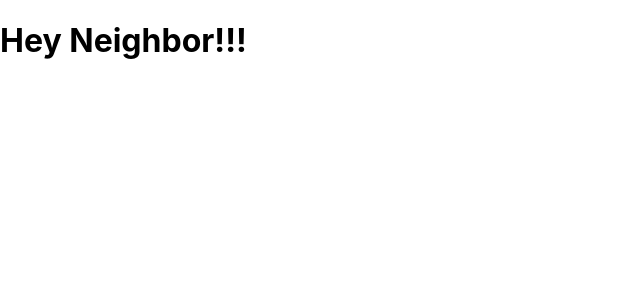
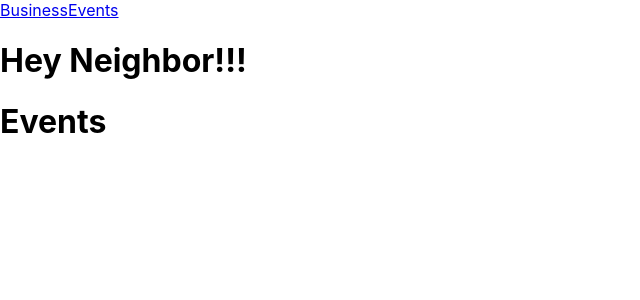
Before and after one commit to andrewliu1988/Hey-Neigbor, a React (Create React App) app in the folder client/: page /events in a window 1280 px wide. Shown: the top 300 px of the page, without its empty margins (0-640 px from the left). Built offline with nearby package versions, Linux system fonts and the light colour scheme.

Commit message:
create nav compenent and route. create event page

```diff
--- a/client/src/App.js
+++ b/client/src/App.js
@@ -1,14 +1,18 @@
 import './style/App.css'
 import { Switch, Route } from 'react-router-dom'
 import Homepage from './pages/Homepage'
+import Events from './pages/Events'
+import Nav from './components/Nav'
 
 function App() {
   return (
     <div>
+      <Nav />
       <h1>Hey Neighbor!!!</h1>
       <main>
         <Switch>
           <Route exact path="/" component={Homepage} />
+          <Route exact path="/events" component={Events} />
         </Switch>
       </main>
     </div>
--- /dev/null
+++ b/client/src/components/Nav.jsx
@@ -0,0 +1,16 @@
+import React from 'react'
+import {NavLink} from 'react-router-dom'
+
+
+const Nav =() => {
+  return (
+    <div>
+      <nav>
+        <NavLink to='/'> Business</NavLink>
+        <NavLink to='/events'>Events</NavLink>
+      </nav>
+    </div>
+  )
+}
+
+export default Nav
--- /dev/null
+++ b/client/src/pages/Events.js
@@ -0,0 +1,20 @@
+import React, { useEffect } from 'react'
+import { connect } from 'react-redux'
+
+const mapStateToProps = ({}) => {
+  return {}
+}
+
+const mapDispatchToProps = () => {
+  return {}
+}
+
+const Events = () => {
+  return (
+    <div>
+      <h1>Events</h1>
+    </div>
+  )
+}
+
+export default connect(mapStateToProps, mapDispatchToProps)(Events)
--- a/client/src/pages/Homepage.js
+++ b/client/src/pages/Homepage.js
@@ -17,9 +17,8 @@ const Homepage = (props) => {
   useEffect(() => {
     props.fetchAllBusiness()
   }, [])
-  console.log(props.businessState.allBusiness)
+
   let businesses = props.businessState.allBusiness
-  console.log(businesses)
 
   return (
     <div>
--- a/client/src/services/BusinessService.js
+++ b/client/src/services/BusinessService.js
@@ -3,7 +3,6 @@ import Client from './'
 export const __GetALlBusiness = async () => {
   try {
     const res = await Client.get('/businesses')
-    console.log(res)
     return res.data
   } catch (error) {
     throw error
--- a/client/src/store/actions/BusinessAction.js
+++ b/client/src/store/actions/BusinessAction.js
@@ -13,7 +13,6 @@ import {
 export const GetAllBusiness = () => async (dispatch) => {
   try {
     const businesses = await __GetALlBusiness()
-    console.log(businesses)
     dispatch({
       type: GET_ALL_BUSINESS,
       payload: businesses
```
